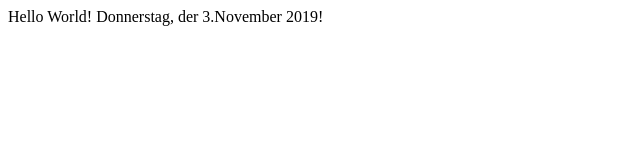
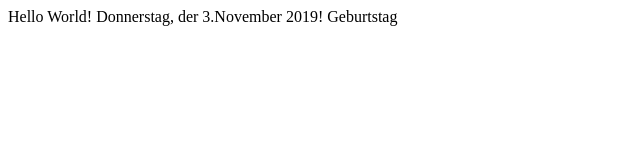
Before and after one commit to hermanvonsalza/hello-web-app, a plain HTML site: page index.html in a window 1280 px wide. Shown: the full height of the page, 0-640 px from the left. Drawn offline with Linux system fonts and the light colour scheme.

Commit message:
gagagagasdg

```diff
--- a/index.html
+++ b/index.html
@@ -6,5 +6,6 @@
     <body>
 Hello World!
 Donnerstag, der 3.November 2019!
+        Geburtstag
     </body>
 </html>
```
